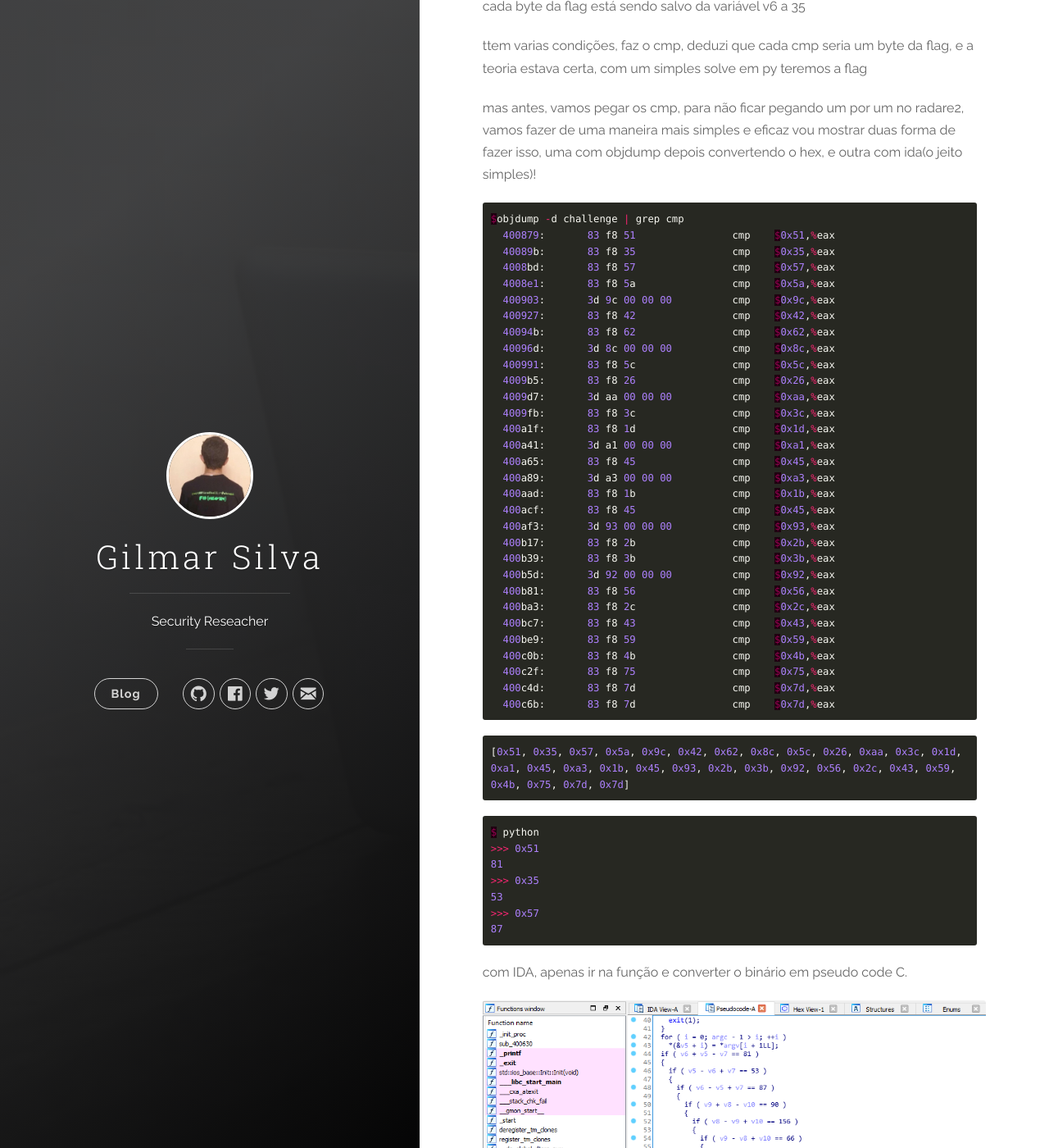
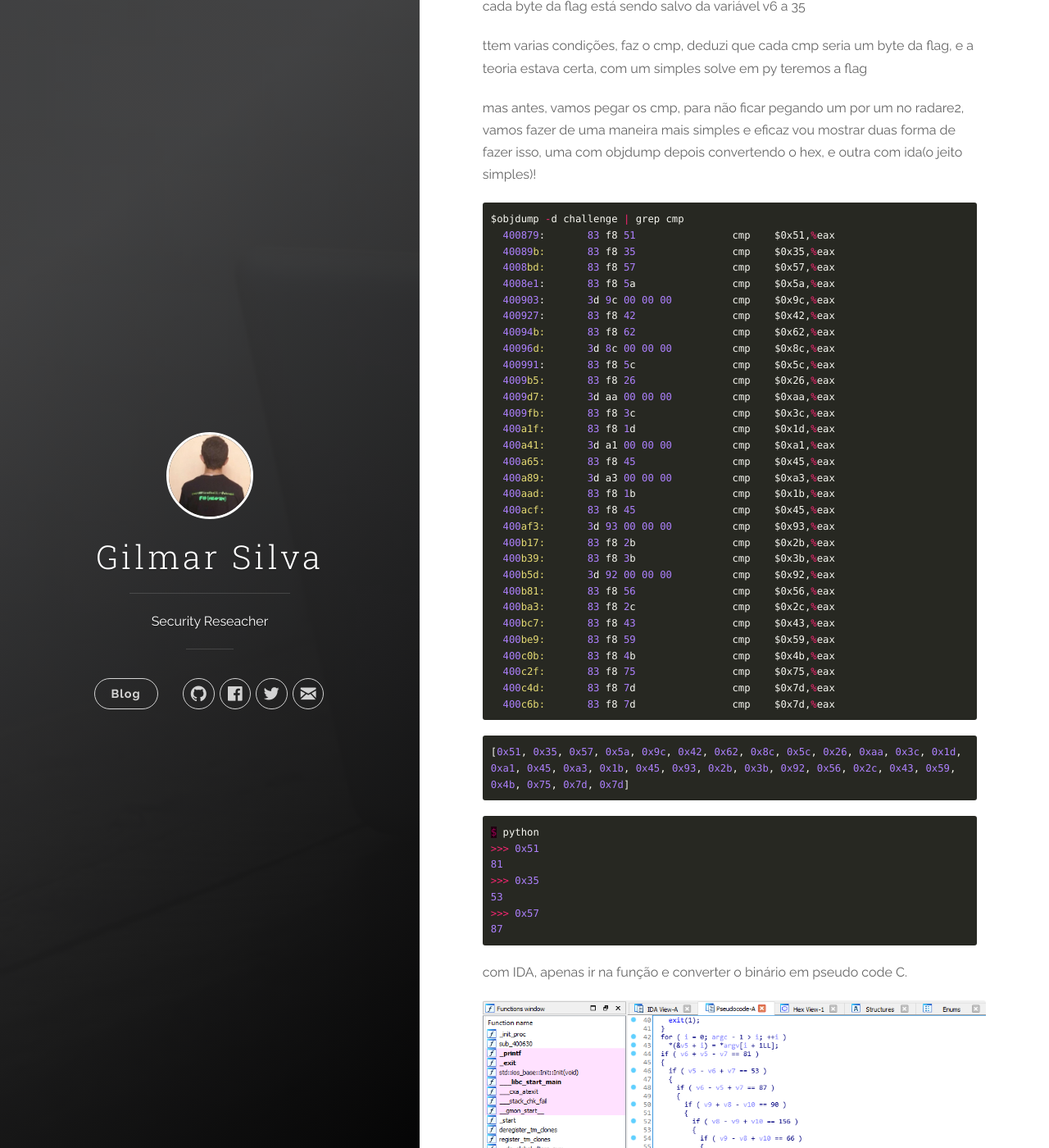
Before and after one commit to k13w/heavenh.github.io, a Jekyll site: the page built from _posts/2017-10-15-No-Calm-backdoor-ctf-2017.md, in a window 1280 px wide and 1400 px high, scrolled down 1132 px. Shown: the whole window at 82% size. Built offline with Jekyll 4.4.1, drawn with Linux system fonts in a browser that asks for light colours; nearby versions of some CDN libraries.

Commit message:
Update 2017-10-15-No-Calm-backdoor-ctf-2017.md

````diff
--- a/_posts/2017-10-15-No-Calm-backdoor-ctf-2017.md
+++ b/_posts/2017-10-15-No-Calm-backdoor-ctf-2017.md
@@ -28,7 +28,7 @@
 
 mas antes, vamos pegar os cmp, para não ficar pegando um por um no radare2, vamos fazer de uma maneira mais simples e eficaz
 vou mostrar duas forma de fazer isso, uma com objdump depois convertendo o hex, e outra com ida(o jeito simples)!
-``` python
+``` ruby
 $objdump -d challenge | grep cmp
   400879:       83 f8 51                cmp    $0x51,%eax
   40089b:       83 f8 35                cmp    $0x35,%eax
````
